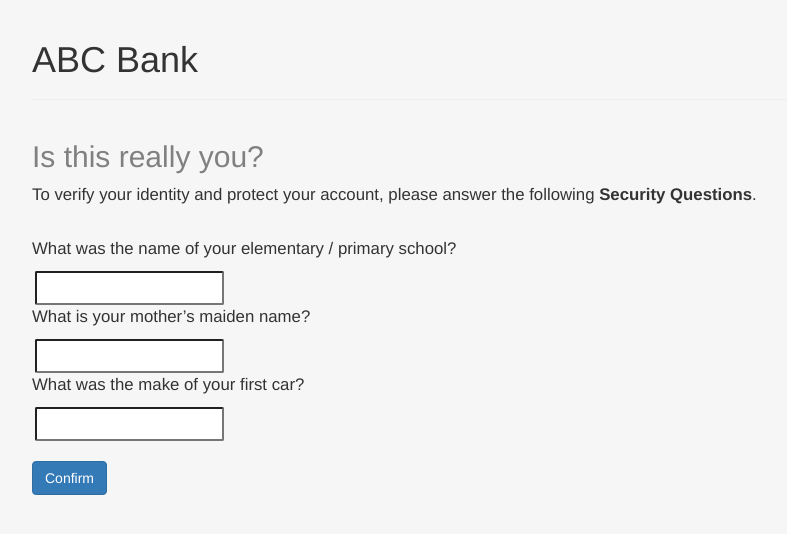
After one commit to keshavchandak/Dell_Hackathon, a Django app: page /security in a window 1280 px wide. The commit adds this page. Shown: the top 534 px of the page, without its empty margins (38-825 px from the left). Run offline with Django 3.2, Linux system fonts and the light colour scheme; some libraries are stand-ins or nearby versions.

Commit message:
Added Security page and Thankyou page without functionality

```diff
--- a/dell/urls.py
+++ b/dell/urls.py
@@ -18,5 +18,5 @@ from django.urls import path, include
 
 urlpatterns = [
     path('admin/', admin.site.urls),
-    path('', include('first.urls'))
+    path('', include('first.urls')),
 ]
--- /dev/null
+++ b/first/templates/first/security.html
@@ -0,0 +1,61 @@
+<!DOCTYPE html>
+<!--
+To change this license header, choose License Headers in Project Properties.
+To change this template file, choose Tools | Templates
+and open the template in the editor.
+-->
+<html>
+    <head>
+        <title>DELL</title>
+        <meta charset="UTF-8">
+        <meta name="viewport" content="width=device-width, initial-scale=1.0">
+        <link rel="stylesheet" href="https://maxcdn.bootstrapcdn.com/bootstrap/3.3.7/css/bootstrap.min.css">
+        <link rel="stylesheet" href="https://cdnjs.cloudflare.com/ajax/libs/font-awesome/4.7.0/css/font-awesome.min.css">
+        <script src="https://ajax.googleapis.com/ajax/libs/jquery/3.2.1/jquery.min.js"></script>
+        <script src="https://maxcdn.bootstrapcdn.com/bootstrap/3.3.7/js/bootstrap.min.js"></script>
+        <style>
+            body{
+                background-color: #f6f6f6;
+            }
+            .container-fluid{
+                background-color: red;
+                width: 100%;
+                min-height: 100%;
+            }
+            h2{
+                color: gray;
+            }
+            p{
+                font-size: 1.2em;
+            }
+            input{
+                border-radius: 2px;
+                margin-left: 3px;
+                padding-bottom: 5px;
+                padding-top: 5px;
+            }
+        </style>
+    </head>
+    <body>
+        <div class="container">
+            <div class="page-header">
+                <h1>ABC Bank</h1>
+            </div>
+        </div>
+        <div class="container">
+            <h2>Is this really you?</h2>
+            <p>To verify your identity and protect your account, please answer the following <strong>Security Questions</strong>.</p>
+        </div><br>
+        <div class="container">
+            <form action="" method="POST">
+                <p>What was the name of your elementary / primary school?</p>
+                <input type="text" name="question1">
+                <p>What is your mother’s maiden name?</p>
+                <input type="text" name="question2">
+                <p>What was the make of your first car?</p>
+                <input type="text" name="question3"><br><br>
+                <button class="btn btn-primary" type="submit">Confirm</button>
+            </form>
+        </div>
+    </body>
+</html>
--- a/first/urls.py
+++ b/first/urls.py
@@ -5,5 +5,7 @@ from . import views
 urlpatterns = [
     path('', views.index, name='index'),
     path('bank/<int:model_no>',views.bank,name='bank'),
-    path('getBankDataURL',views.getBankData,name='getBankData')
+    path('getBankDataURL',views.getBankData,name='getBankDataURL'),
+    path('thankyou',views.thankyou,name='thankyou'),
+    path('security',views.securitypage,name='security')
 ]
--- a/first/views.py
+++ b/first/views.py
@@ -1,4 +1,5 @@
 from django.shortcuts import render,redirect
+from django.views.decorators.http import require_POST
 
 from .models import First,Inventory
 from .forms import BankForm
@@ -8,6 +9,8 @@ def index(request):
 	context = {}
 	return render(request, 'first/index.html', context)
 
+#print the model name and number in the bank page
+
 def bank(request,model_no):
 	model=Inventory.objects.get(model_No=model_no)
 	print(model.model_price)
@@ -16,8 +19,17 @@ def bank(request,model_no):
 	context={'form':form}
 	return render(request,'first/bank.html',context)
 
+@require_POST
 def getBankData(request):
 	form=BankForm(request.POST)
-	print(request.POST['name'])
+	print(request.POST['cvv'])
+	return redirect('index')
 
-	return redirect('index')
+
+def thankyou(request):
+	return render(request,'first/thankyou.html')
+
+#While going to the security page the object which is to be bought is lost
+
+def securitypage(request):
+	return render(request,'first/security.html')
```
Also changed, not shown: first/templates/first/bank.html (+64 -71 lines), first/templates/first/thankyou.html (added, +42 -0 lines).
